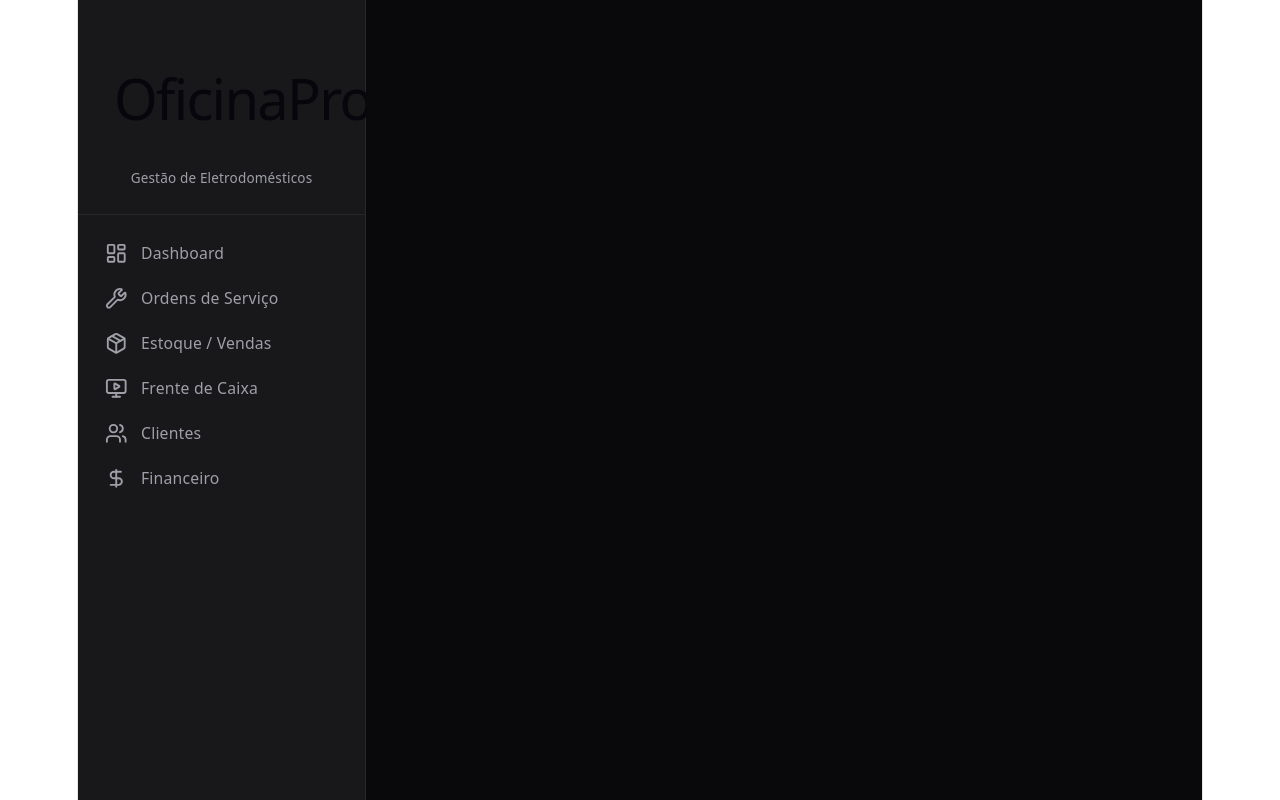
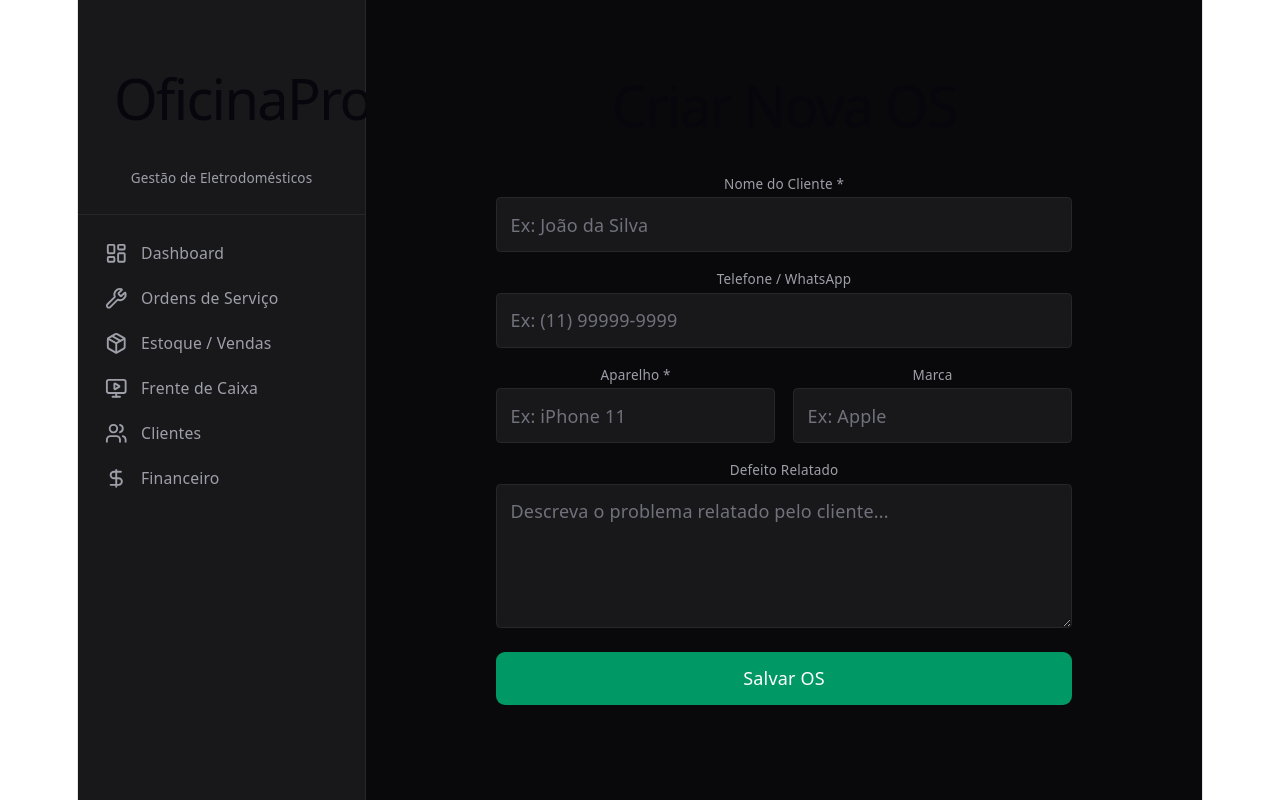
Before and after one commit to sergio-l-h-a/frontend-eletronico, a React (Vite) app: page /ordens-servico in a window 1280 px wide. Built offline with nearby package versions, Linux system fonts and the light colour scheme.

Commit message:
fix: corrigir Rotas

```diff
--- a/src/App.tsx
+++ b/src/App.tsx
@@ -18,7 +18,7 @@ export default function App() {
         <Routes>
           <Route path="/" element={<DashboardPage />} />
           <Route path="/os" element={<OSPage />} />
-          <Route path="/os" element={<NovaOSPage />} />
+          <Route path="/ordens-servico" element={<NovaOSPage />} />
           <Route path="/pdv" element={<PDVPage />} />
           <Route path="/estoque" element={<EstoquePage />} />
           <Route path="/financeiro" element={<FinanceiroPage />} />
--- a/src/pages/NovaOSPage.tsx
+++ b/src/pages/NovaOSPage.tsx
@@ -30,7 +30,7 @@ export default function NovaOSPage() {
 
     try {
       // Faz o POST para o endpoint do backend
-      const res = await fetch(`${API_URL}/ordens-servico`, {
+      const res = await fetch(`${API_URL}`, {
         method: "POST",
         headers: { "Content-Type": "application/json" },
         body: JSON.stringify(form),
```
